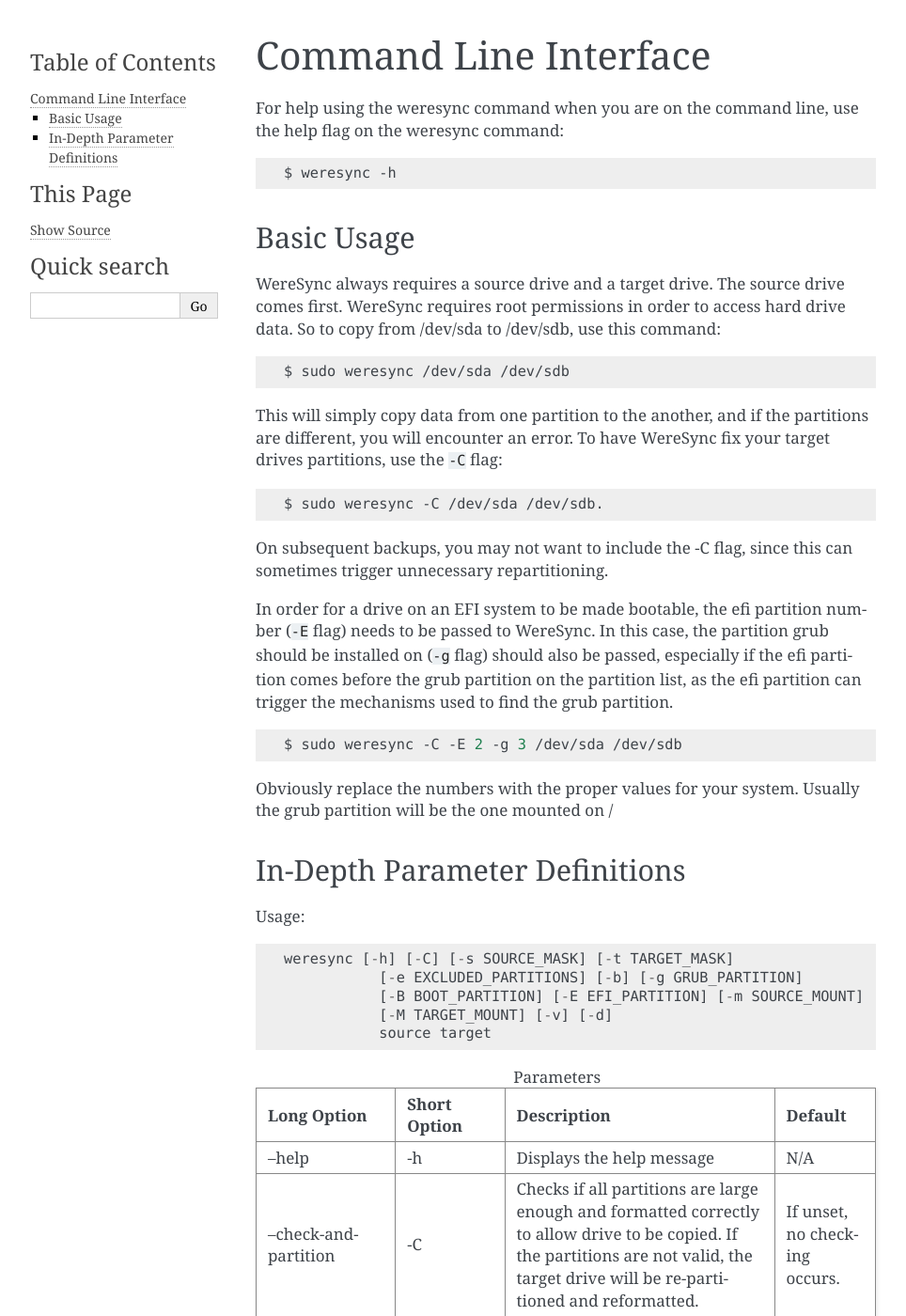
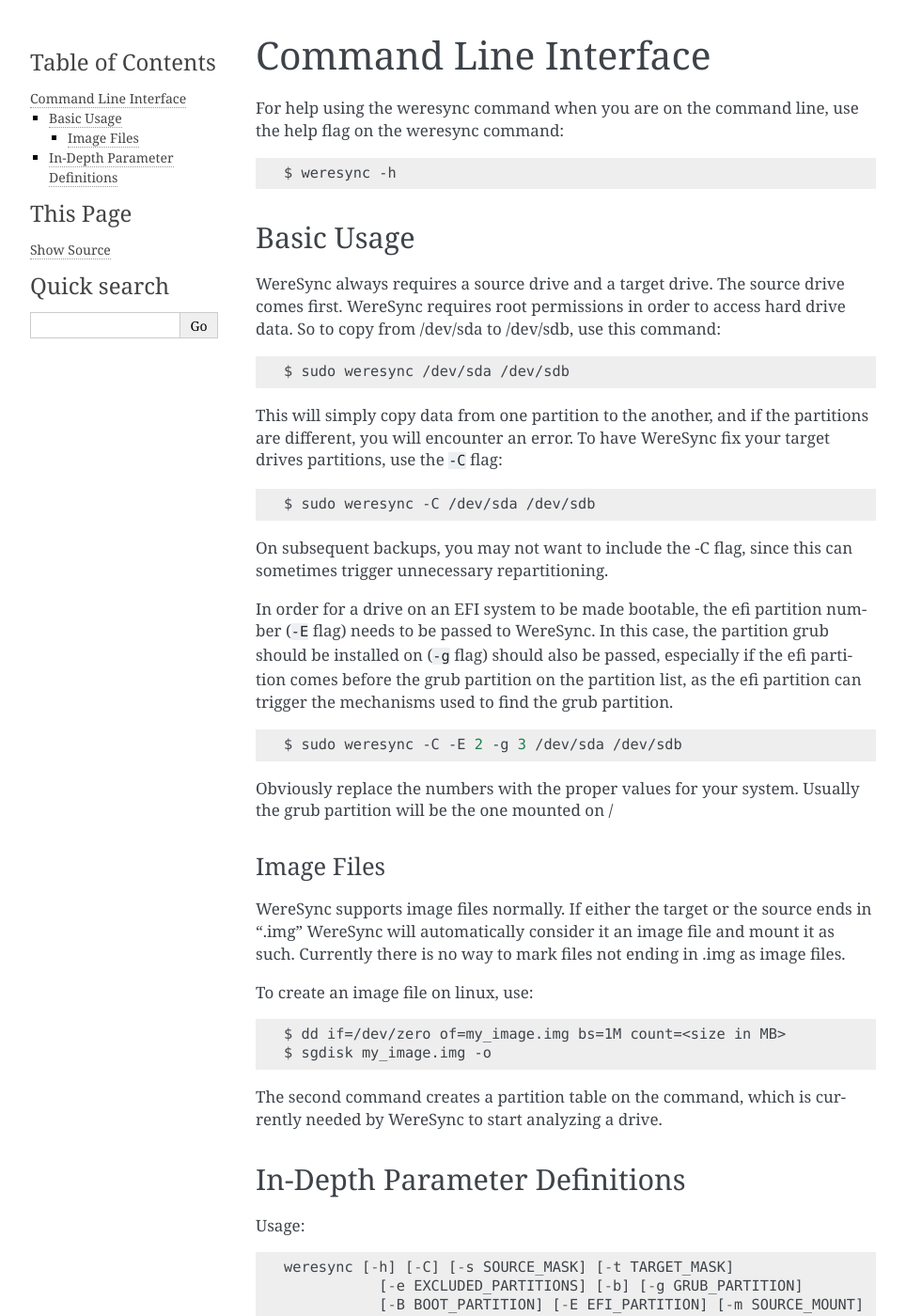
Before and after one commit to DonyorM/weresync, a Sphinx documentation site: the page built from docs/source/weresync.rst, in a window 1280 px wide and 1400 px high. Shown: the whole window at 94% size, without its empty margins (148-1112 px from the left). Built offline with Sphinx 7.4.7, drawn with Linux system fonts in a browser that asks for light colours.

Commit message:
Updates docs to include information on creating images with weresync.

```diff
--- a/docs/source/weresync.rst
+++ b/docs/source/weresync.rst
@@ -21,7 +21,7 @@ This will simply copy data from one partition to the another, and if the partiti
 are different, you will encounter an error. To have WereSync fix your target drives
 partitions, use the ``-C`` flag::
 
-    $ sudo weresync -C /dev/sda /dev/sdb.
+    $ sudo weresync -C /dev/sda /dev/sdb
 
 On subsequent backups, you may not want to include the -C flag, since this can
 sometimes trigger unnecessary repartitioning.
@@ -38,6 +38,21 @@ partition can trigger the mechanisms used to find the grub partition.
 
 Obviously replace the numbers with the proper values for your system. Usually the
 grub partition will be the one mounted on /
+
+Image Files
+-----------
+
+WereSync supports image files normally. If either the target or the source ends in
+".img" WereSync will automatically consider it an image file and mount it as such.
+Currently there is no way to mark files not ending in .img as image files.
+
+To create an image file on linux, use::
+
+    $ dd if=/dev/zero of=my_image.img bs=1M count=<size in MB>
+    $ sgdisk my_image.img -o
+
+The second command creates a partition table on the command, which is currently
+needed by WereSync to start analyzing a drive.
 
 In-Depth Parameter Definitions
 ==============================
```
